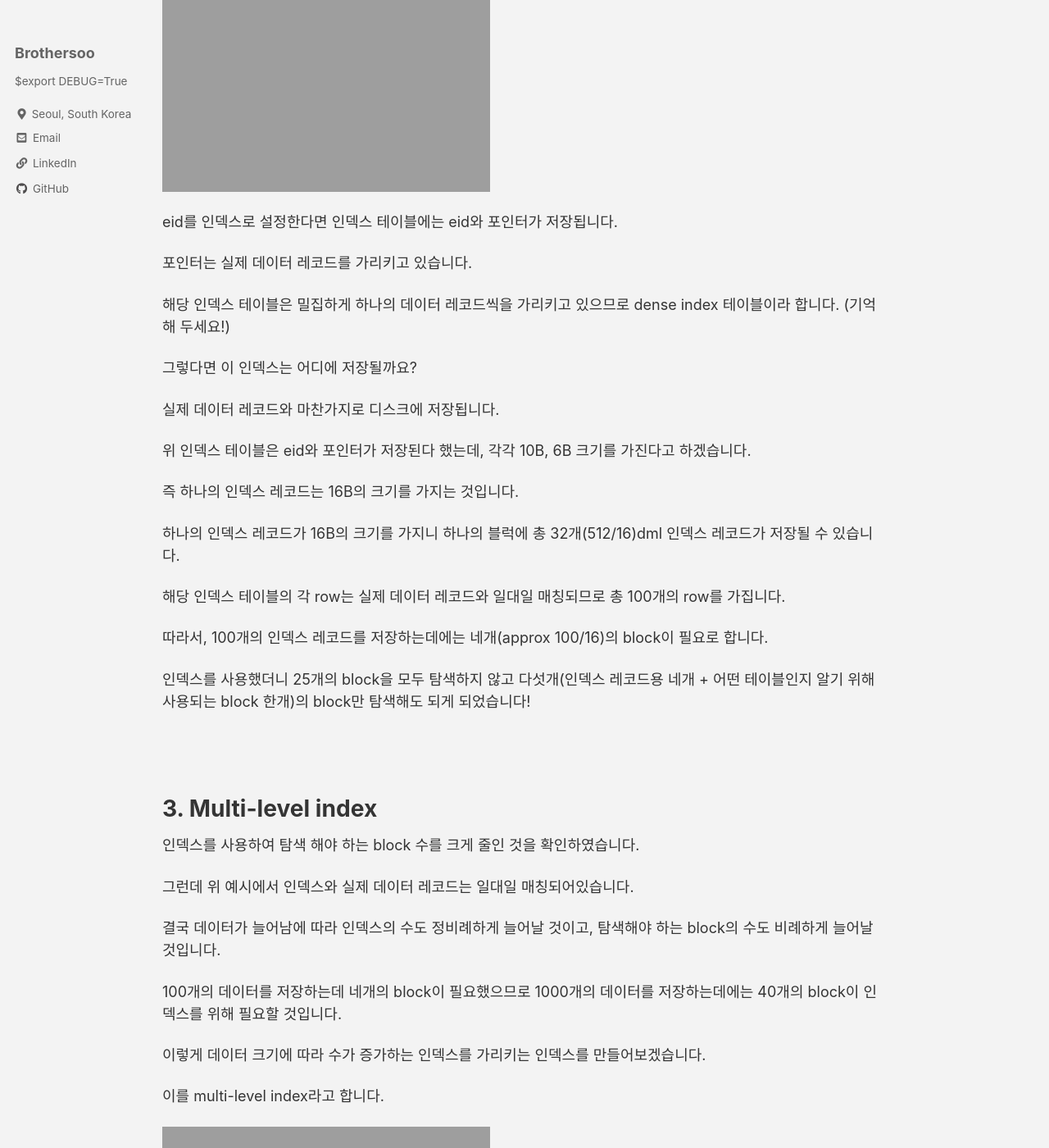
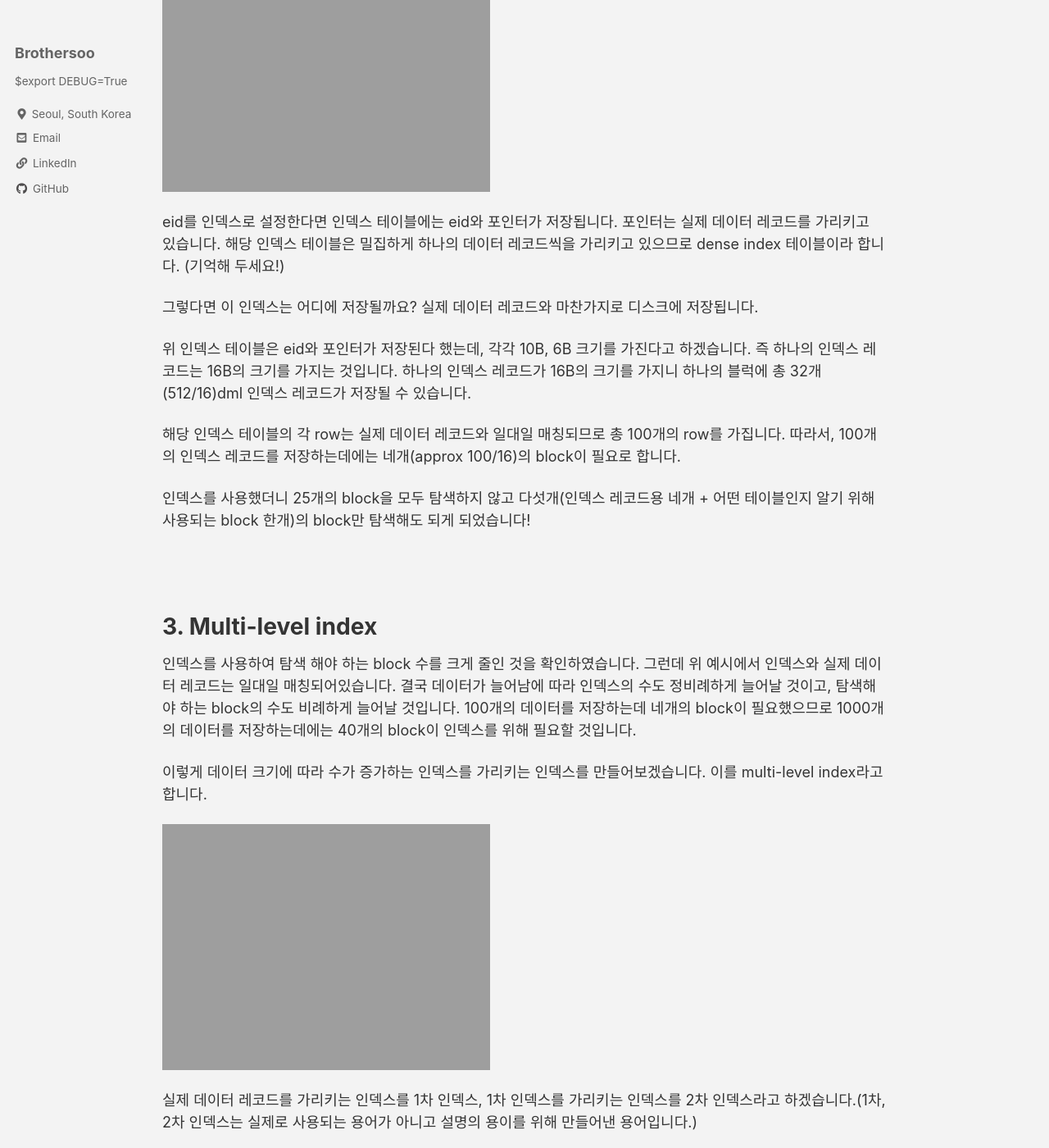
Before and after one commit to brothersoo/brothersoo.github.io, a Jekyll site: the page built from _posts/database/2021-11-19-Index(1)_B-Tree&B+Tree.md, in a window 1280 px wide and 1400 px high, scrolled down 4172 px. Shown: the whole window at 82% size. Built offline with Jekyll 4.4.1, drawn with Linux system fonts in a browser that asks for light colours; cached includes are drawn as plain includes; comment, search, counter and statistics services are not loaded; some of the changed text lies outside the part shown.

```diff
--- a/_posts/database/2021-11-19-Index(1)_B-Tree&B+Tree.md
+++ b/_posts/database/2021-11-19-Index(1)_B-Tree&B+Tree.md
@@ -105,25 +105,13 @@ Block의 크기는 512B이므로 하나의 block에는 총 네개(512/128)의 re
 
 ![]({{ site.url }}{{ site.baseurl }}/assets/images/database/Index(1)_B-Tree&B+Tree/i4_dense_index_table.png)
 
-eid를 인덱스로 설정한다면 인덱스 테이블에는 eid와 포인터가 저장됩니다.
+eid를 인덱스로 설정한다면 인덱스 테이블에는 eid와 포인터가 저장됩니다. 포인터는 실제 데이터 레코드를 가리키고 있습니다. 해당 인덱스 테이블은 밀집하게 하나의 데이터 레코드씩을 가리키고 있으므로 dense index 테이블이라 합니다. (기억해 두세요!)
 
-포인터는 실제 데이터 레코드를 가리키고 있습니다.
+그렇다면 이 인덱스는 어디에 저장될까요? 실제 데이터 레코드와 마찬가지로 디스크에 저장됩니다.
 
-해당 인덱스 테이블은 밀집하게 하나의 데이터 레코드씩을 가리키고 있으므로 dense index 테이블이라 합니다. (기억해 두세요!)
+위 인덱스 테이블은 eid와 포인터가 저장된다 했는데, 각각 10B, 6B 크기를 가진다고 하겠습니다. 즉 하나의 인덱스 레코드는 16B의 크기를 가지는 것입니다. 하나의 인덱스 레코드가 16B의 크기를 가지니 하나의 블럭에 총 32개(512/16)dml 인덱스 레코드가 저장될 수 있습니다.
 
-그렇다면 이 인덱스는 어디에 저장될까요?
-
-실제 데이터 레코드와 마찬가지로 디스크에 저장됩니다.
-
-위 인덱스 테이블은 eid와 포인터가 저장된다 했는데, 각각 10B, 6B 크기를 가진다고 하겠습니다.
-
-즉 하나의 인덱스 레코드는 16B의 크기를 가지는 것입니다.
-
-하나의 인덱스 레코드가 16B의 크기를 가지니 하나의 블럭에 총 32개(512/16)dml 인덱스 레코드가 저장될 수 있습니다.
-
-해당 인덱스 테이블의 각 row는 실제 데이터 레코드와 일대일 매칭되므로 총 100개의 row를 가집니다.
-
-따라서, 100개의 인덱스 레코드를 저장하는데에는 네개(approx 100/16)의 block이 필요로 합니다.
+해당 인덱스 테이블의 각 row는 실제 데이터 레코드와 일대일 매칭되므로 총 100개의 row를 가집니다. 따라서, 100개의 인덱스 레코드를 저장하는데에는 네개(approx 100/16)의 block이 필요로 합니다.
 
 인덱스를 사용했더니 25개의 block을 모두 탐색하지 않고 다섯개(인덱스 레코드용 네개 + 어떤 테이블인지 알기 위해 사용되는 block 한개)의 block만 탐색해도 되게 되었습니다!
 
@@ -173,15 +149,9 @@ M-way Search Tree에 대해 이야기 하기 전에 잠깐 Binary Search Tree(
 
 ![]({{ site.url }}{{ site.baseurl }}/assets/images/database/Index(1)_B-Tree&B+Tree/i6_BST.png)
 
-위와 같이 부모 노드보다 작은 값은 부모 노드의 왼쪽에, 부모 노드보다 큰 값은 부모 노드의 오른쪽에 위치한 트래 구조를 BST 라고 합니다.
+위와 같이 부모 노드보다 작은 값은 부모 노드의 왼쪽에, 부모 노드보다 큰 값은 부모 노드의 오른쪽에 위치한 트래 구조를 BST 라고 합니다. BST는 하나의 노드당 최대 두개의 자식만을 가질 수 있습니다. 이 BST는 M-way Search Tree의 일종입니다.
 
-BST는 하나의 노드당 최대 두개의 자식만을 가질 수 있습니다.
-
-이 BST는 M-way Search Tree의 일종입니다.
-
-그렇습니다. 이러한 형식으로 최대 M개의 자식을 가지는 트리를 M-way Search Tree라고 합니다.
-
-BST는 2-way Search Tree가 되는 것입니다.
+그렇습니다. 이러한 형식으로 최대 M개의 자식을 가지는 트리를 M-way Search Tree라고 합니다. BST는 2-way Search Tree가 되는 것입니다.
 
 M-way Search Tree는 하나의 노드당 최대 M-1개의 데이터를 가질 수 있고, 이 노드 안의 데이터들은 항상 오름차순으로 정렬되어 있습니다.
 
@@ -189,9 +159,7 @@ M-way Search Tree는 하나의 노드당 최대 M-1개의 데이터를 가질
 
 ![]({{ site.url }}{{ site.baseurl }}/assets/images/database/Index(1)_B-Tree&B+Tree/i7_3-way_Search_Tree.png)
 
-10보다 작은 데이터는 첫번째 자식 노드에, 10보다 크고 20보다 작은 데이터는 두번째 자식 노드에, 20보다 큰 데이터는 세번째 자식 노드에 저장됩니다.
-
-이처럼 M-way Search Tree의 노드에는 M-1인 두개의 데이터가 저장되고, M개인 세개의 자식을 위한 포인터가 저장됩니다.
+10보다 작은 데이터는 첫번째 자식 노드에, 10보다 크고 20보다 작은 데이터는 두번째 자식 노드에, 20보다 큰 데이터는 세번째 자식 노드에 저장됩니다. 이처럼 M-way Search Tree의 노드에는 M-1인 두개의 데이터가 저장되고, M개인 세개의 자식을 위한 포인터가 저장됩니다.
 
 그렇다면 이 M-way Search Tree를 사용하여 multi-level index를 효과적으로 구현할 수 있을까요?
 
@@ -199,9 +167,7 @@ M-way Search Tree는 하나의 노드당 최대 M-1개의 데이터를 가질
 
 ![]({{ site.url }}{{ site.baseurl }}/assets/images/database/Index(1)_B-Tree&B+Tree/i8_4-way_Search_Tree.png)
 
-이처럼 하나의 노드에는 세개(M-1)의 인덱스가 저장되고, 네개(M)의 자식 포인터가 있습니다.
-
-그런데 우리가 알고 싶은 것은 실제 데이터 레코드이고, 인덱스는 이 데이터 레코드를 가리키는 포인터를 가지고 있어야 합니다.
+이처럼 하나의 노드에는 세개(M-1)의 인덱스가 저장되고, 네개(M)의 자식 포인터가 있습니다. 그런데 우리가 알고 싶은 것은 실제 데이터 레코드이고, 인덱스는 이 데이터 레코드를 가리키는 포인터를 가지고 있어야 합니다.
 
 즉, 세개의 인덱스가 가리키는 데이터 레코드의 포인터 또한 가지고 있어야 합니다.
 
@@ -211,9 +177,7 @@ M-way Search Tree는 하나의 노드당 최대 M-1개의 데이터를 가질
 
 그렇다면 M-way Search Tree는 multi-level index를 관리하기 효과적인 자료구조일까요?
 
-M-way Search Tree는 치명적인 약점이 있습니다.
-
-바로 트리 구조를 짜는데 아무런 제약 조건이 없다는 점입니다.
+M-way Search Tree는 치명적인 약점이 있습니다. 바로 트리 구조를 짜는데 아무런 제약 조건이 없다는 점입니다.
 
 10-way Search Tree를 예시로 보겠습니다.
 
```
Also changed, not shown: other parts of _posts/database/2021-11-19-Index(1)_B-Tree&B+Tree.md (+10 -16 lines).
